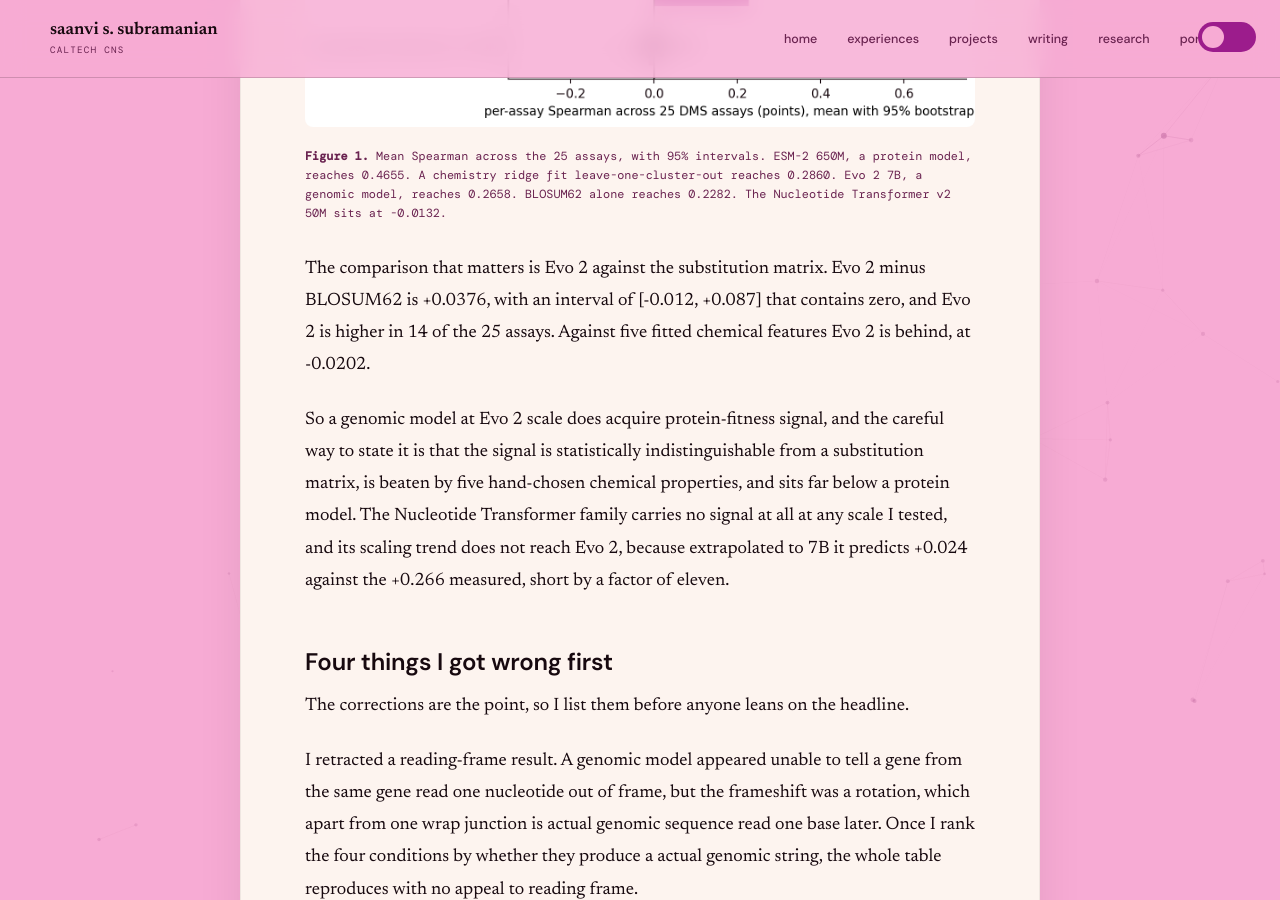
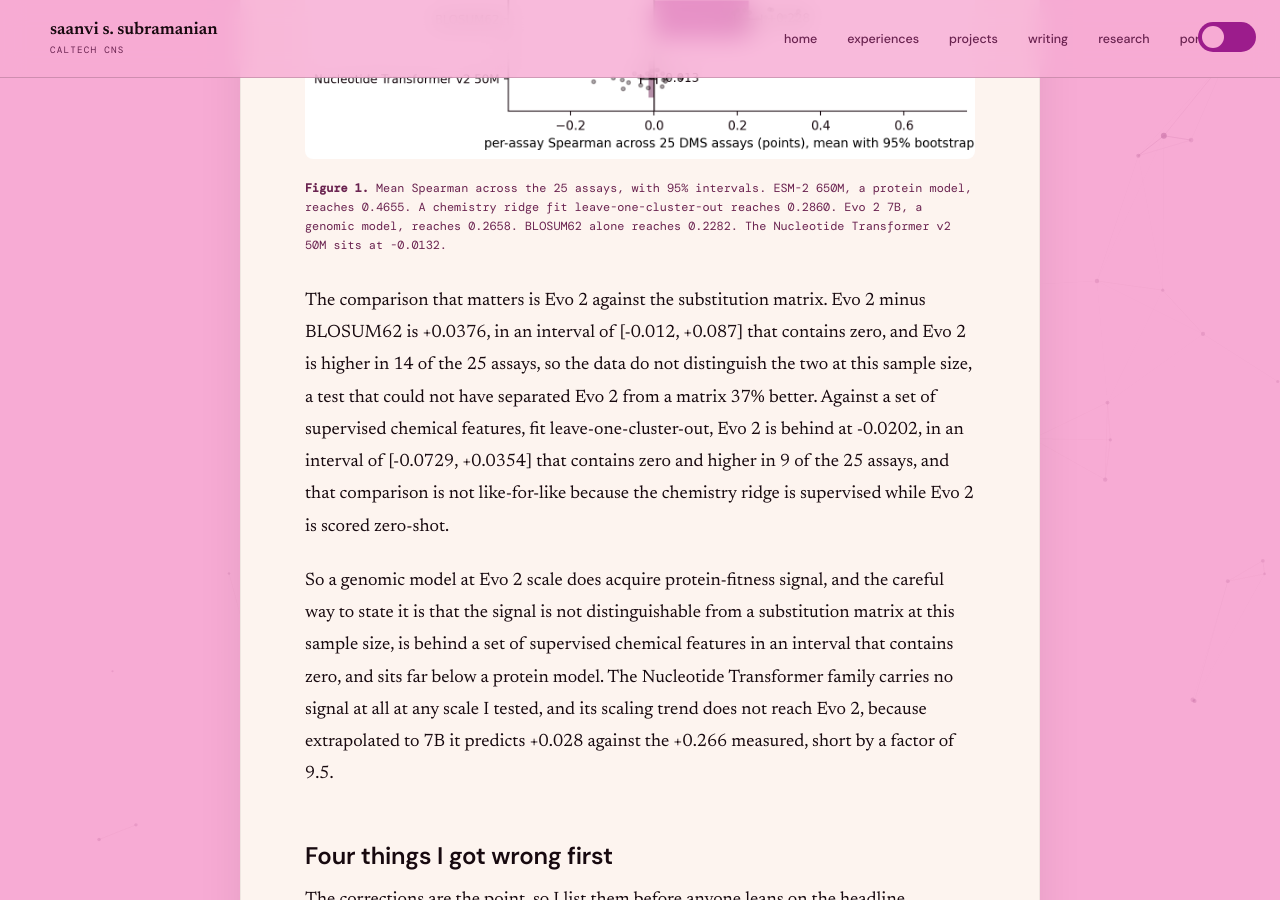
Before and after one commit to saanviiyer/saanviiyer.github.io, a Jekyll site: the page built from _posts/2026-10-03-biologos-transfer.md, in a window 1280 px wide and 900 px high, scrolled down 1677 px. Built offline with Jekyll 4.4.1, drawn with Linux system fonts in a browser that asks for light colours; some web fonts are replaced; some of the changed text lies outside the part shown.

Commit message:
Correct the biologos transfer numbers: factor 9.5 not eleven, failure-to-reject not equivalence, chemistry interval contains zero

```diff
--- a/_posts/2026-10-03-biologos-transfer.md
+++ b/_posts/2026-10-03-biologos-transfer.md
@@ -6,10 +6,10 @@ tag: "Research"
 section: technical
 thumb: /assets/images/biologos-transfer/spearman-comparison.png
 permalink: /thinking/biologos-transfer/
-excerpt: "I matched genomic and protein models on the same 25 deep mutational scanning assays, and a genomic model at Evo 2 scale does not clear a substitution matrix."
+excerpt: "I matched genomic and protein models on the same 25 deep mutational scanning assays, and at this sample size a genomic model at Evo 2 scale is not distinguishable from a substitution matrix."
 ---
 
-**TL;DR.** I built biologos to ask whether a model trained on DNA knows anything about protein function, measured against a protein model on the same 25 deep mutational scanning assays. A genomic model at Evo 2 7B scale does acquire some protein-fitness signal, reaching a mean Spearman of 0.266, but that is statistically indistinguishable from the BLOSUM62 substitution matrix at 0.228, it is beaten by a handful of hand-picked chemical properties, and it sits far below ESM-2 650M at 0.466. The Nucleotide Transformer family carries no signal at any scale I tested. Much of this project is a corrections ledger, because four earlier results turned out to be artifacts of how I asked the question.
+**TL;DR.** I built biologos to ask whether a model trained on DNA knows anything about protein function, measured against a protein model on the same 25 deep mutational scanning assays. A genomic model at Evo 2 7B scale does acquire some protein-fitness signal, reaching a mean Spearman of 0.266, but at this sample size that is not distinguishable from the BLOSUM62 substitution matrix at 0.228, a test that could not have separated it from one 37% better, and it is behind a set of supervised chemical features by -0.0202 in an interval that contains zero, while it sits far below ESM-2 650M at 0.466. The Nucleotide Transformer family carries no signal at any scale I tested. Much of this project is a corrections ledger, because four earlier results turned out to be artifacts of how I asked the question.
 
 ## I built biologos to test whether a model trained on DNA knows protein function
 
@@ -23,9 +23,9 @@ The measurement uses deep mutational scanning assays, which are experiments that
 
 **Figure 1.** Mean Spearman across the 25 assays, with 95% intervals. ESM-2 650M, a protein model, reaches 0.4655. A chemistry ridge fit leave-one-cluster-out reaches 0.2860. Evo 2 7B, a genomic model, reaches 0.2658. BLOSUM62 alone reaches 0.2282. The Nucleotide Transformer v2 50M sits at -0.0132.
 
-The comparison that matters is Evo 2 against the substitution matrix. Evo 2 minus BLOSUM62 is +0.0376, with an interval of [-0.012, +0.087] that contains zero, and Evo 2 is higher in 14 of the 25 assays. Against five fitted chemical features Evo 2 is behind, at -0.0202.
+The comparison that matters is Evo 2 against the substitution matrix. Evo 2 minus BLOSUM62 is +0.0376, in an interval of [-0.012, +0.087] that contains zero, and Evo 2 is higher in 14 of the 25 assays, so the data do not distinguish the two at this sample size, a test that could not have separated Evo 2 from a matrix 37% better. Against a set of supervised chemical features, fit leave-one-cluster-out, Evo 2 is behind at -0.0202, in an interval of [-0.0729, +0.0354] that contains zero and higher in 9 of the 25 assays, and that comparison is not like-for-like because the chemistry ridge is supervised while Evo 2 is scored zero-shot.
 
-So a genomic model at Evo 2 scale does acquire protein-fitness signal, and the careful way to state it is that the signal is statistically indistinguishable from a substitution matrix, is beaten by five hand-chosen chemical properties, and sits far below a protein model. The Nucleotide Transformer family carries no signal at all at any scale I tested, and its scaling trend does not reach Evo 2, because extrapolated to 7B it predicts +0.024 against the +0.266 measured, short by a factor of eleven.
+So a genomic model at Evo 2 scale does acquire protein-fitness signal, and the careful way to state it is that the signal is not distinguishable from a substitution matrix at this sample size, is behind a set of supervised chemical features in an interval that contains zero, and sits far below a protein model. The Nucleotide Transformer family carries no signal at all at any scale I tested, and its scaling trend does not reach Evo 2, because extrapolated to 7B it predicts +0.028 against the +0.266 measured, short by a factor of 9.5.
 
 ## Four things I got wrong first
 
--- a/pages/proj-biologos.html
+++ b/pages/proj-biologos.html
@@ -9,7 +9,7 @@ permalink: /pages/projects/biologos/
 
 <p class="proj-blurb">biologos measures what transfers between biological sequence models, and what only looks like it does. DNA and protein are two encodings of the same molecule related by an exactly known map, which makes them a clean place to test whether a model trained on one representation genuinely knows something about the other, or whether apparent transfer is an artifact of how the question was asked.</p>
 
-<p class="proj-blurb">Matched on the same deep mutational scanning assays, a protein model clears the bar, while the best genomic model's protein-fitness signal is statistically indistinguishable from a substitution matrix and is beaten by a handful of hand-picked chemical properties. Much of the repository is a corrections ledger: a reading-frame result retracted, a representation-transfer claim falsified by its own frameshift and reverse-complement controls, and a context effect that turned out to be composition.</p>
+<p class="proj-blurb">Matched on the same deep mutational scanning assays, a protein model clears the bar, while the best genomic model's protein-fitness signal is not distinguishable from a substitution matrix at this sample size, a test that could not have separated it from one 37% better, and it is behind a set of supervised chemical features in an interval that contains zero. Much of the repository is a corrections ledger: a reading-frame result retracted, a representation-transfer claim falsified by its own frameshift and reverse-complement controls, and a context effect that turned out to be composition.</p>
 
 <p class="preprint-links">
   <a href="{{ '/thinking/biologos-transfer/' | relative_url }}">Blog</a>
```
